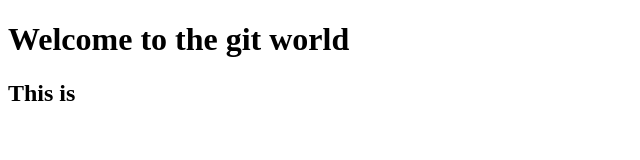
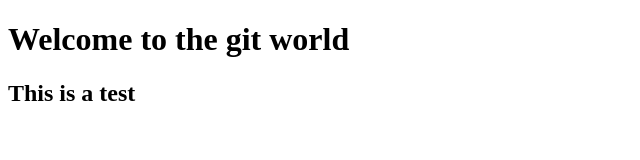
Before and after one commit to JosueJesus7/git_lab, a plain HTML site: page index.html in a window 1280 px wide. Shown: the full height of the page, 0-640 px from the left. Drawn offline with Linux system fonts and the light colour scheme.

Commit message:
Se agrego un cambio

```diff
--- a/index.html
+++ b/index.html
@@ -7,6 +7,6 @@
 </head>
 <body>
     <h1>Welcome to the git world</h1>
-    <h2>This is </h2>
+    <h2>This is a test</h2>
 </body>
 </html>
```
